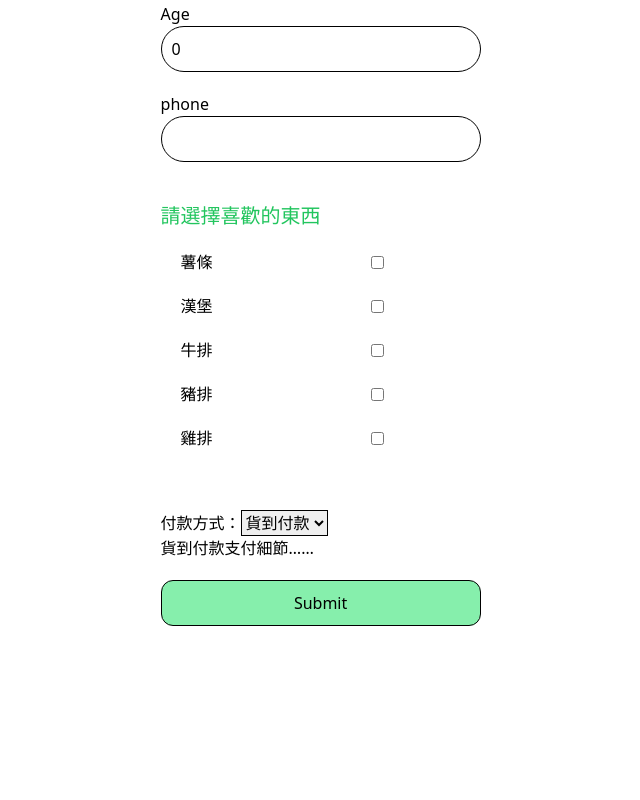
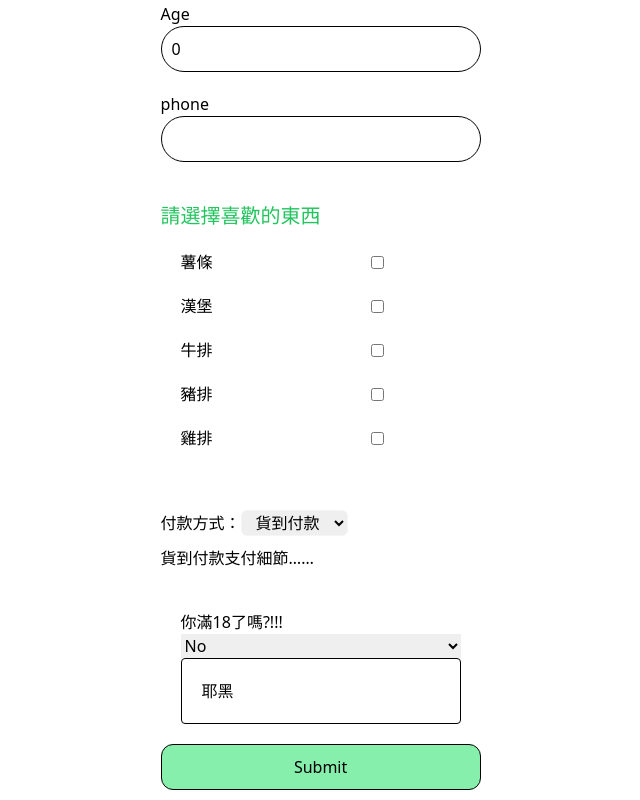
Before and after one commit to Supermarpig/BanDon, a React (Vite) app: page /test/FormZod2 in a window 1280 px wide. Shown: the part 298-1098 px from the top of the page, without its empty margins (377-1017 px from the left). Before the commit the page ends 934 px from the top, so only its background shows below. Built offline with nearby package versions, Linux system fonts and the light colour scheme; sample sign-in values are in the browser's storage.

Commit message:
fix:新增表單測試&&香蕉輪播速度

```diff
--- a/src/pages/formZod.tsx
+++ b/src/pages/formZod.tsx
@@ -5,7 +5,7 @@ import * as z from "zod";
 const schema = z.object({
     email: z.string().email().min(2),
     password: z.string().min(6),
-    id: z.string().length(5, { message: "只少要5個字" }),
+    id: z.string().length(5, { message: "只能5個字" }),
 });
 
 export default function RhfFormWithZod() {
@@ -29,7 +29,6 @@ export default function RhfFormWithZod() {
         reset();
     };
 
-    console.log(errors,"654654654as6d54f")
     return (
         <form
             onSubmit={handleSubmit(processForm)}
--- a/src/pages/formZod2.tsx
+++ b/src/pages/formZod2.tsx
@@ -1,8 +1,9 @@
-import { useForm, Controller } from "react-hook-form";
+import { useForm, FormProvider } from "react-hook-form";
 import { zodResolver } from "@hookform/resolvers/zod";
 import * as z from "zod";
-import { useState, useEffect } from 'react'
 import InputForm from '@components/InputForm'
+import CreditCardForm from '@pages/forms/creditCardForm'
+import AgeTestForm from '@pages/forms/ageTest'
 
 /**
 * 複雜一點點的情境
@@ -56,7 +57,10 @@ const registerRequestSchema = z.object({
         safeNumber: z.string(),
         cardDateYear: z.string(),
         cardDateMonth: z.string(),
-    })
+    }),
+
+    //年齡檢測
+    ageTest:z.string(),
 });
 
 /**
@@ -64,17 +68,15 @@ const registerRequestSchema = z.object({
  */
 type RegisterRequest = z.infer<typeof registerRequestSchema>
 
-const LoginForm = () => {
+const FormZod = () => {
+    const methods = useForm<RegisterRequest>({ resolver: zodResolver(registerRequestSchema) });
+
     const {
         register,
         handleSubmit,
-        watch,
-        control,
-        setValue ,
+        setValue,
         formState: { errors },
-    } = useForm<RegisterRequest>({
-        resolver: zodResolver(registerRequestSchema),
-    });
+    } = methods
 
     const submit = async (registerData: any): Promise<void> => {
         //得到資料後 傳給下面api
@@ -93,26 +95,10 @@ const LoginForm = () => {
         console.log("trigger login action with:", registerData)
     };
 
-    // 監聽表單中 hasCreditCard 的值，並解構出來使用
-    const [paymentMethod] = watch(['paymentMethod']);
-
-    // 處理有效年份 及日期
-    const [currentYear, setCurrentYear] = useState(new Date().getFullYear());
-    const [years, setYears] = useState<number[]>([]);
-    useEffect(() => {
-        //從今年往後25年的選項
-        const generateYearOptions = () => {
-            const yearOptions = [];
-            for (let i = 0; i <= 25; i++) {
-                yearOptions.push(currentYear + i);
-            }
-            setYears(yearOptions);
-        };
-
-        generateYearOptions();
-    }, [currentYear]);
+    console.log(errors,"--------------------")
 
     return (
+        <FormProvider {...methods}>
             <form onSubmit={handleSubmit(submit)} className="flex flex-col max-w-xs w-full ">
                 <InputForm
                     label="這是Email"
@@ -200,87 +186,19 @@ const LoginForm = () => {
                     {errors.like?.message && <span className="text-red-500">{`${errors.like?.message}`}</span>}
                 </div>
 
-            <div className="my-5">
-                <label>
-                    付款方式：
-                    <select {...register('paymentMethod')} className='border border-black border-solid'>
-                        <option value="cashOnDelivery">貨到付款</option>
-                        <option value="creditCard">信用卡</option>
-                    </select>
-                </label>
-                {paymentMethod === 'creditCard' &&
-                    <div className='flex item-center justify-start flex-wrap mt-5 flex-col'>
-                        <div className='flex flex-col mr-5'>
-                            <label htmlFor="creditCard">信用卡卡號</label>
-                            <input type="text"
-                                id="cardNumber"
-                                {...register("credit.creditCard")}
-                                className='w-full'
-                                maxLength={12}
-                            />
+                <CreditCardForm />
+
+                <div className="p-5 flex flex-col">
+                    <AgeTestForm />
                 </div>
-                        <div className='flex flex-col'>
-                            <label htmlFor="safeNumber">安全碼</label>
-                            <input type="text"
-                                id="safeNumber"
-                                {...register("credit.safeNumber",)}
-                                className='w-full'
-                                maxLength={3}
-                            />
-                        </div>
-                        <div className='flex flex-col'>
-                            <label htmlFor="cardDate">有效期限</label>
-                            <div className='flex'>
-                                <Controller
-                                    name="credit.cardDateYear"
-                                    control={control}
-                                    rules={{ required: true }}
-                                    render={({ field }) => (
-                                        <select
-                                            {...field}
-                                        >
-                                            <option value="0">--</option>
-                                            {years.map((year) => (
-                                                <option key={year} value={year}>
-                                                    {year}
-                                                </option>
-                                            ))}
-                                        </select>
-                                    )}
-                                />
-                                <Controller
-                                    name="credit.cardDateMonth"
-                                    control={control}
-                                    rules={{ required: true }}
-                                    render={({ field }) => (
-                                        <select {...field}>
-                                            <option value="0">--</option>
-                                            {Array.from({ length: 12 }, (_, index) => (
-                                                <option key={index + 1} value={index + 1}>
-                                                    {index + 1}
-                                                </option>
-                                            ))}
-                                        </select>
-                                    )}
-                                />
-
-                            </div>
-                        </div>
-                    </div>
-                }
-                {paymentMethod === 'cashOnDelivery' &&
-                    <div>貨到付款支付細節……</div>
-                }
-            </div>
-
-
 
                 <input type="submit" className="rounded-xl  bg-green-300 " />
 
 
 
             </form>
+        </FormProvider>
     );
 };
 
-export default LoginForm
+export default FormZod
--- /dev/null
+++ b/src/pages/forms/ageTest.tsx
@@ -0,0 +1,36 @@
+import { useFormContext } from "react-hook-form";
+
+const AgeForm = () => {
+
+    const { register, watch, formState: { errors }, } = useFormContext();
+
+    const divCSS =`border border-solid border-black rounded p-5`
+
+    return (
+        <>
+            <label htmlFor="hasAge">你滿18了嗎?!!!</label>
+            <select {...register("hasAge")}>
+                <option value="no">No</option>
+                <option value="yes">Yes</option>
+            </select>
+
+            {watch("hasAge") === "yes" && (
+                <div className="p-5">
+                    <label htmlFor="ageTest" className={`${errors['ageTest'] && " text-red-500"}`}>請輸入實際年齡</label>
+                    <input {...register("ageTest", { required: true })} />
+                </div>
+            )}
+
+
+
+            <div className={divCSS}>
+
+                耶黑
+
+            </div>
+        </>
+    )
+
+}
+
+export default AgeForm
--- /dev/null
+++ b/src/pages/forms/creditCardForm.tsx
@@ -0,0 +1,102 @@
+import { Controller, useFormContext } from "react-hook-form";
+import { useState, useEffect } from 'react'
+
+const CreditCardForm = () => {
+
+    const { register, watch, control, formState: { errors } } = useFormContext();
+
+    // 監聽表單中 hasCreditCard 的值，並解構出來使用
+    const [paymentMethod] = watch(['paymentMethod']);
+
+    // 處理有效年份 及日期
+    const [currentYear, setCurrentYear] = useState(new Date().getFullYear());
+    const [years, setYears] = useState<number[]>([]);
+    useEffect(() => {
+        //從今年往後25年的選項
+        const generateYearOptions = () => {
+            const yearOptions = [];
+            for (let i = 0; i <= 25; i++) {
+                yearOptions.push(currentYear + i);
+            }
+            setYears(yearOptions);
+        };
+
+        generateYearOptions();
+    }, [currentYear]);
+
+    return (
+        <div className="my-5">
+            <label>
+                付款方式：
+                <select {...register('paymentMethod')} className='border border-[#f5f5f5] border-solid px-2.5 rounded-md mb-2.5'>
+                    <option value="cashOnDelivery">貨到付款</option>
+                    <option value="creditCard">信用卡</option>
+                </select>
+            </label>
+            {paymentMethod === 'creditCard' &&
+                <div className='flex item-center justify-start flex-wrap mt-5 flex-col'>
+                    <div className='flex flex-col mr-5'>
+                        <label htmlFor="creditCard" className={`${errors['credit.creditCard'] && " text-red-500"}`}>信用卡卡號</label>
+                        <input type="text"
+                            id="cardNumber"
+                            {...register("credit.creditCard")}
+                            className='w-full'
+                            maxLength={12}
+                        />
+                    </div>
+                    <div className='flex flex-col'>
+                        <label htmlFor="safeNumber" className={`${errors['credit.safeNumber'] && " text-red-500"}`}>安全碼</label>
+                        <input type="text"
+                            id="safeNumber"
+                            {...register("credit.safeNumber", { required: true })}
+                            className='w-full'
+                            maxLength={3}
+                        />
+                    </div>
+                    <div className='flex flex-col'>
+                        <label htmlFor="cardDate" className={`${errors['.credit.cardDateYear'] && " text-red-500"}`} >有效期限</label>
+                        <div className='flex'>
+                            <Controller
+                                name="credit.cardDateYear"
+                                control={control}
+                                rules={{ required: false }}
+                                render={({ field }) => (
+                                    <select {...field}>
+                                        <option value="0">--</option>
+                                        {years.map((year) => (
+                                            <option key={year} value={year}>
+                                                {year}
+                                            </option>
+                                        ))}
+                                    </select>
+                                )}
+                            />
+                            <Controller
+                                name="credit.cardDateMonth"
+                                control={control}
+                                rules={{ required: false }}
+                                render={({ field }) => (
+                                    <select {...field}>
+                                        <option value="0">--</option>
+                                        {Array.from({ length: 12 }, (_, index) => (
+                                            <option key={index + 1} value={index + 1}>
+                                                {index + 1}
+                                            </option>
+                                        ))}
+                                    </select>
+                                )}
+                            />
+
+                        </div>
+                    </div>
+                </div>
+            }
+            {paymentMethod === 'cashOnDelivery' &&
+                <div>貨到付款支付細節……</div>
+            }
+        </div>
+    )
+
+}
+
+export default CreditCardForm
--- a/src/pages/page1.tsx
+++ b/src/pages/page1.tsx
@@ -49,7 +49,7 @@ export default function page() {
                     // reverseDirection: true  //反方向自動輪播
                     waitForTransition: true,  //平滑的滑動 要搭配 speed
                 }}
-                speed={1000}
+                speed={500}
                 effect={'coverflow'}
             >
                 {bananaData && bananaData.map((item: any, index: any) => (
--- a/vite.config.ts
+++ b/vite.config.ts
@@ -16,6 +16,7 @@ export default defineConfig({
       "@": path.resolve(__dirname, './src'),
       "@components": path.resolve(__dirname, './src/components'),
       '@utils': path.resolve(__dirname, './src/utils'),
+      '@pages': path.resolve(__dirname, './src/pages'),
     }
   },
 })
```
Lines whose indentation alone changed are shown as unchanged.
